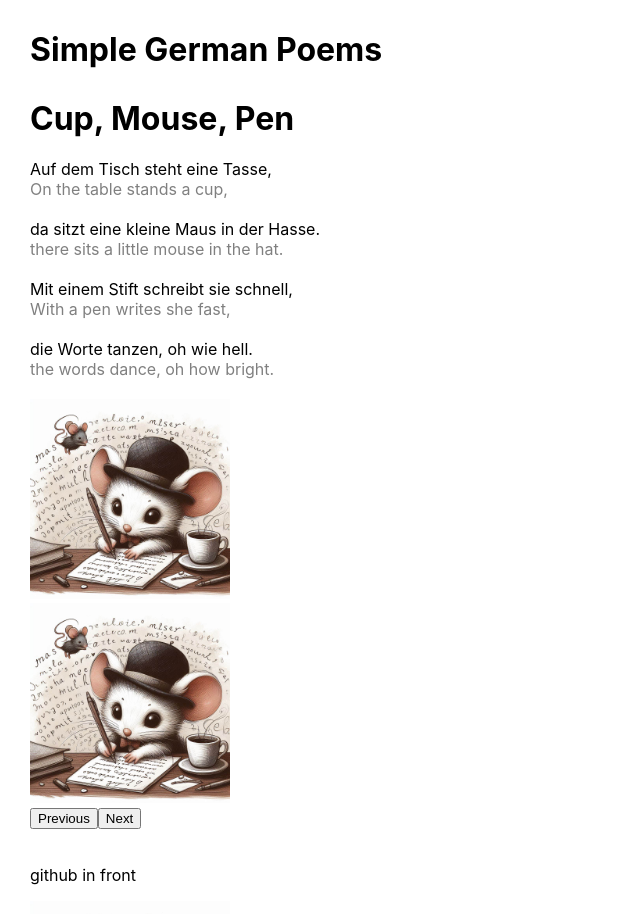
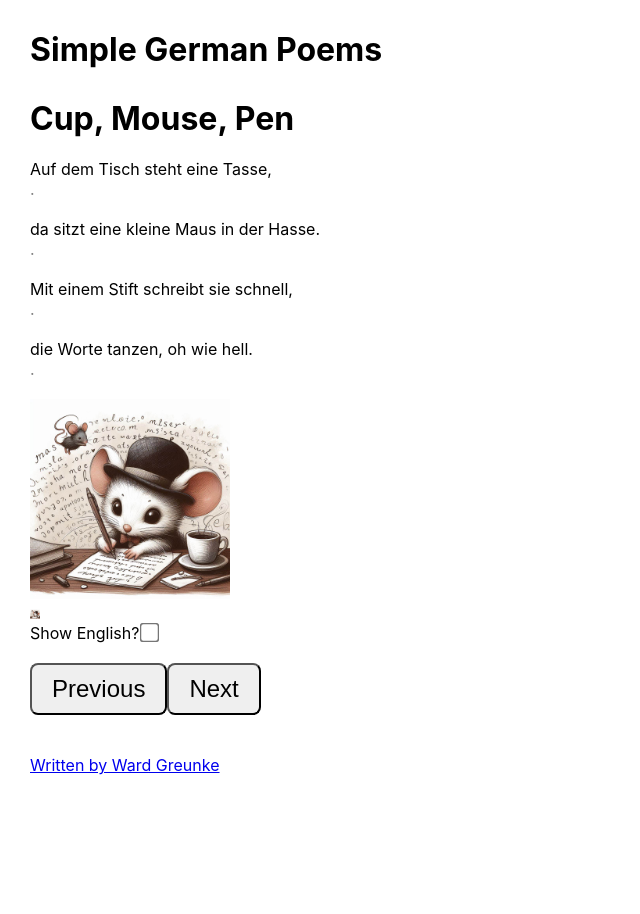
Before and after one commit to wgreunke/poems, a React (Create React App) app: page / in a window 1280 px wide. Shown: the top 914 px of the page, without its empty margins (0-640 px from the left). After the commit the page ends 805 px from the top, so only its background shows below. Built offline with nearby package versions, Linux system fonts and the light colour scheme.

Commit message:
Added base toggle, added more poems.

```diff
--- a/src/App.js
+++ b/src/App.js
@@ -36,6 +36,35 @@ const LoadLocalData = ({ setData }) => {
         base_3: "She looks to the window out,",
         base_4: "and purrs quietly always."
       },
+      {
+        key_words: "Garten, Blumen, Luck ",
+        poem_lines: 4,
+        image_name:"garden.jpg",
+        target_1: "In einem Garten, wo Blumen sind,",
+        target_2:"Leben viele Träume, die klein beginnen.",
+        target_3: "Die Farben strahlen, der Wind weht geschwind,",
+        target_4:"Freude und Glück, die wir stets gewinnen.",
+        base_1: "In a garden where flowers reside",
+        base_2: "Many dreams live, starting small",
+        base_3: "Colors radiate, the wind blows swiftly,",
+        base_4: "Joy and happiness, we always win."
+      },
+
+      {
+        key_words: "End",
+        poem_lines: 4,
+        image_name:"",
+        target_1: "",
+        target_2:"",
+        target_3: "",
+        target_4:"",
+        base_1: "",
+        base_2: "",
+        base_3: "",
+        base_4: ""
+      },
+
+
       // Add more items as needed
     ];
 
@@ -46,28 +75,49 @@ const LoadLocalData = ({ setData }) => {
   return null; // This component doesn't render anything
 };
 
-const DisplayPoem = ({ poem_data, currentIndex }) => {
+const DisplayPoem = ({ poem_data, currentIndex,showBase }) => {
   return (
     <div>
       <h1>{poem_data[currentIndex].key_words}</h1>
       <p style={{margin:0, padding:0}}>{poem_data[currentIndex].target_1}</p>
-      <p style={{ color: 'grey', margin:0, padding:0}}>{poem_data[currentIndex].base_1}</p>
+
+      <p style={{ color: 'grey', margin:0, padding:0}}>
+        {showBase ? poem_data[currentIndex].base_1 :'.'}</p>
       <br></br>
       <p style={{margin:0, padding:0}}>{poem_data[currentIndex].target_2}</p>
-      <p style={{ color: 'grey', margin:0, padding:0}}>{poem_data[currentIndex].base_2}</p>
+      <p style={{ color: 'grey', margin:0, padding:0}}>
+        {showBase ? poem_data[currentIndex].base_1 :'.'}</p>
       <br></br>
       <p style={{margin:0, padding:0}}>{poem_data[currentIndex].target_3}</p>
-      <p style={{ color: 'grey', margin:0, padding:0}}>{poem_data[currentIndex].base_3}</p>
+      <p style={{ color: 'grey', margin:0, padding:0}}>
+      {showBase ? poem_data[currentIndex].base_3 :'.'}</p>
       <br></br>
       <p style={{margin:0, padding:0}}>{poem_data[currentIndex].target_4}</p>
-      <p style={{ color: 'grey', margin:0, padding:0}}>{poem_data[currentIndex].base_4}</p>
+      <p style={{ color: 'grey', margin:0, padding:0}}>
+      {showBase ? poem_data[currentIndex].base_4 :'.'}</p>
       <br></br>
       <img style={{height:200, width:200}}  src={`./images/${poem_data[currentIndex].image_name}`} alt="Poem Illustration" />
       <br></br>
-      <img style={{height:200, width:200}}  src={`./poems/images/${poem_data[currentIndex].image_name}`} alt="Poem Illustration" />
+      <img style={{height:10, width:10}}  src={`./poems/images/${poem_data[currentIndex].image_name}`} alt="" />
 
 
     </div>
+  );
+};
+
+
+//Add a toggle to hide the english
+const ToggleSwitch=({handleToggle, showBase})=>{
+  return (
+    <>
+    <label>
+    Show English?
+    <input type="checkbox" checked={showBase} onChange={handleToggle}
+    style={{ transform: 'scale(1.5)', marginRight: '8px' }}
+    />
+
+      </label>
+      </>
   );
 };
 
@@ -76,8 +126,10 @@ const DisplayPoem = ({ poem_data, currentIndex }) => {
 const NavigationButtons = ({ onNext, onPrevious }) => {
   return (
     <div>
-      <button onClick={onPrevious}>Previous</button>
-      <button onClick={onNext}>Next</button>
+      <button onClick={onPrevious} style={{ fontSize: '1.5rem', padding: '10px 20px', borderRadius: '8px' }} >
+        Previous</button>
+      <button onClick={onNext} style={{ fontSize: '1.5rem', padding: '10px 20px', borderRadius: '8px' }}>
+        Next</button>
     </div>
   );
 };
@@ -86,19 +138,28 @@ function App() {
   const [currentIndex, setCurrentIndex] = useState(0);
   const [data, setData] = useState([]); // Initially empty
 
+//Toggle Functions
+const [showBase, setShowBase] = useState(false);
+const handleToggle=()=> {setShowBase(!showBase);};
+
+
   // Functions to handle next and previous buttons
   const handleNext = () => {
+    setShowBase(false);
     if (currentIndex < data.length - 1) {
       setCurrentIndex(currentIndex + 1);
     }
   };
 
   const handlePrevious = () => {
+    setShowBase(false);
     if (currentIndex > 0) {
       setCurrentIndex(currentIndex - 1);
     }
   };
 
+
+// ******************* App Return *********************************
   return (
     <div>
       <h1 style={{margin:30}}>Simple German Poems</h1>
@@ -109,16 +170,14 @@ function App() {
       {/* Display data if available */}
       {data.length > 0 && (
         <div style={{margin:30}}>
-          <DisplayPoem poem_data={data} currentIndex={currentIndex} />
+          <DisplayPoem poem_data={data} currentIndex={currentIndex} showBase={showBase} />
           {/* Navigation buttons */}
+          <ToggleSwitch handleToggle={handleToggle} showBase={showBase} />
+          <br></br>
+          <br></br>
           <NavigationButtons onNext={handleNext} onPrevious={handlePrevious} />
           <br></br>
-
-          <p>github in front</p>
-          <img style={{height:200, width:200}} src="./poems/images/cup-mouse-pen.jpg" />
-          <p>./</p>
-          <img style={{height:200, width:200}} src="./images/cup-mouse-pen.jpg" />
-
+          <br></br>
           <a href="https://www.linkedin.com/in/wgreunke/" alt=""> Written by Ward Greunke</a>
         </div>
       )}
```
Also changed, not shown: public/images/garden.jpg (added).
